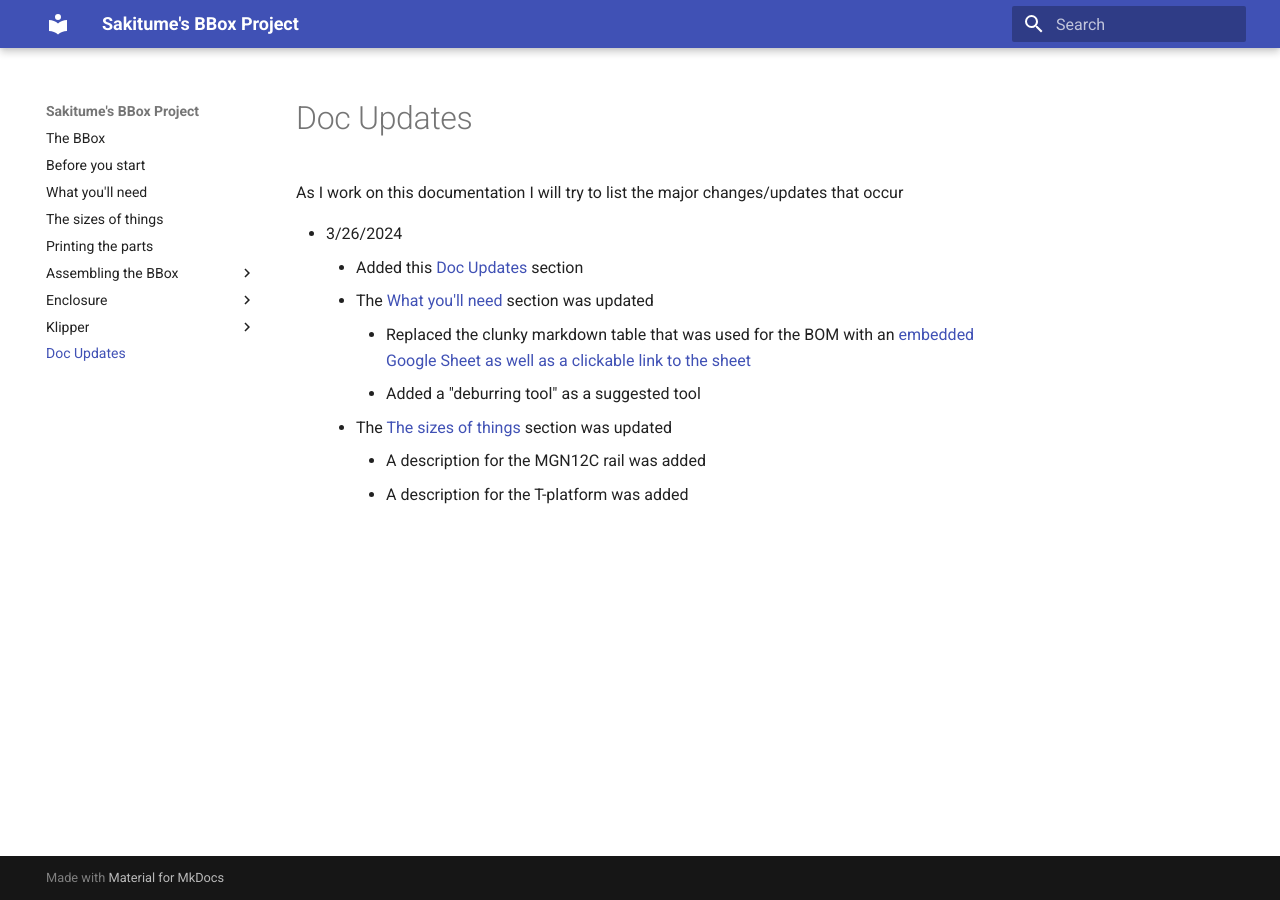
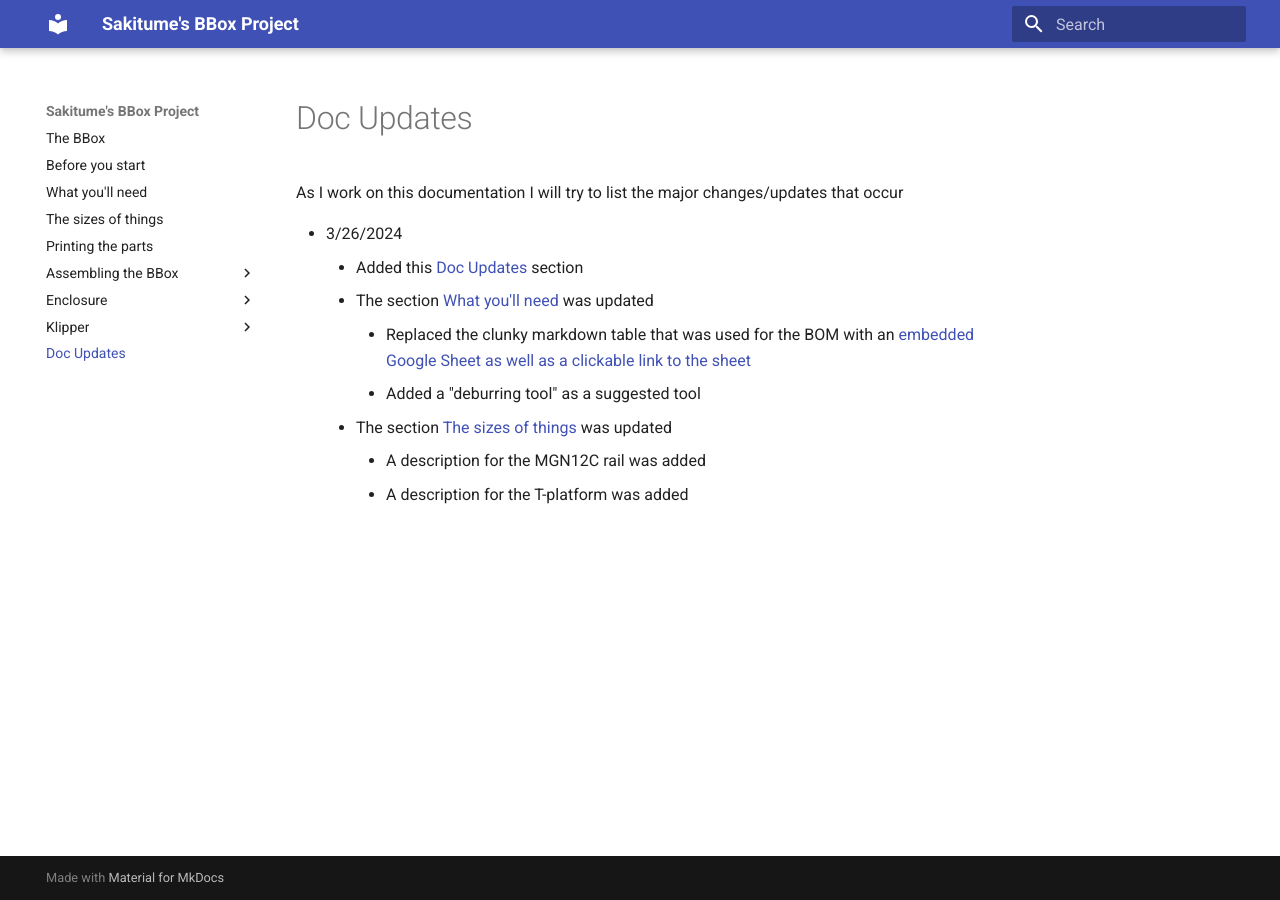
Before and after one commit to sakitume/BBox, an MkDocs documentation site: the page built from docs/doc-updates.md, in a window 1280 px wide. Built offline with MkDocs 1.6.1 and Material for MkDocs 9.7.7, drawn with Linux system fonts in a browser that asks for light colours.

Commit message:
More attempts at fixing some links

```diff
--- a/docs/doc-updates.md
+++ b/docs/doc-updates.md
@@ -2,9 +2,9 @@ As I work on this documentation I will try to list the major changes/updates tha
 
 * 3/26/2024
     * Added this [Doc Updates](doc-updates.md) section
-    * The [What you'll need](sidebar/whats-needed.md) section was updated
+    * The section [What you'll need](sidebar/whats-needed.md) was updated
         * Replaced the clunky markdown table that was used for the BOM with an [embedded Google Sheet as well as a clickable link to the sheet](sidebar/whats-needed.md#bill-of-materials-bom)
         * Added a "deburring tool" as a suggested tool
-    * The [The sizes of things](sidebar/sizing.md) section was updated
+    * The section [The sizes of things](sidebar/sizing.md) was updated
         * A description for the MGN12C rail was added
         * A description for the T-platform was added
```
